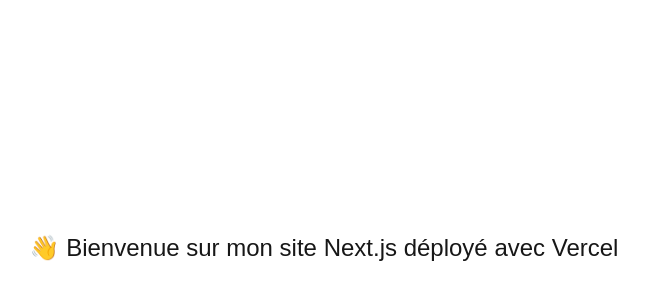
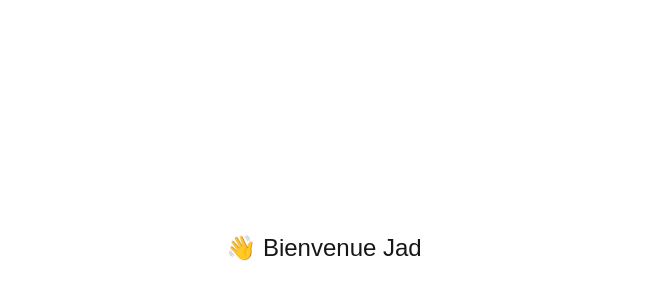
Before and after one commit to jaaad007/nextjs, a Next.js app: page / in a window 1280 px wide. Shown: the part 152-452 px from the top of the page, without its empty margins (316-964 px from the left). Built offline with nearby package versions, Linux system fonts and the light colour scheme.

Commit message:
Ajout message personnalisé

```diff
--- a/src/app/page.tsx
+++ b/src/app/page.tsx
@@ -1,7 +1,7 @@
 export default function Home() {
   return (
     <main style={{ display: 'flex', height: '100vh', justifyContent: 'center', alignItems: 'center', fontSize: '24px' }}>
-      👋 Bienvenue sur mon site Next.js déployé avec Vercel
+      👋 Bienvenue Jad
     </main>
   );
 }
```
